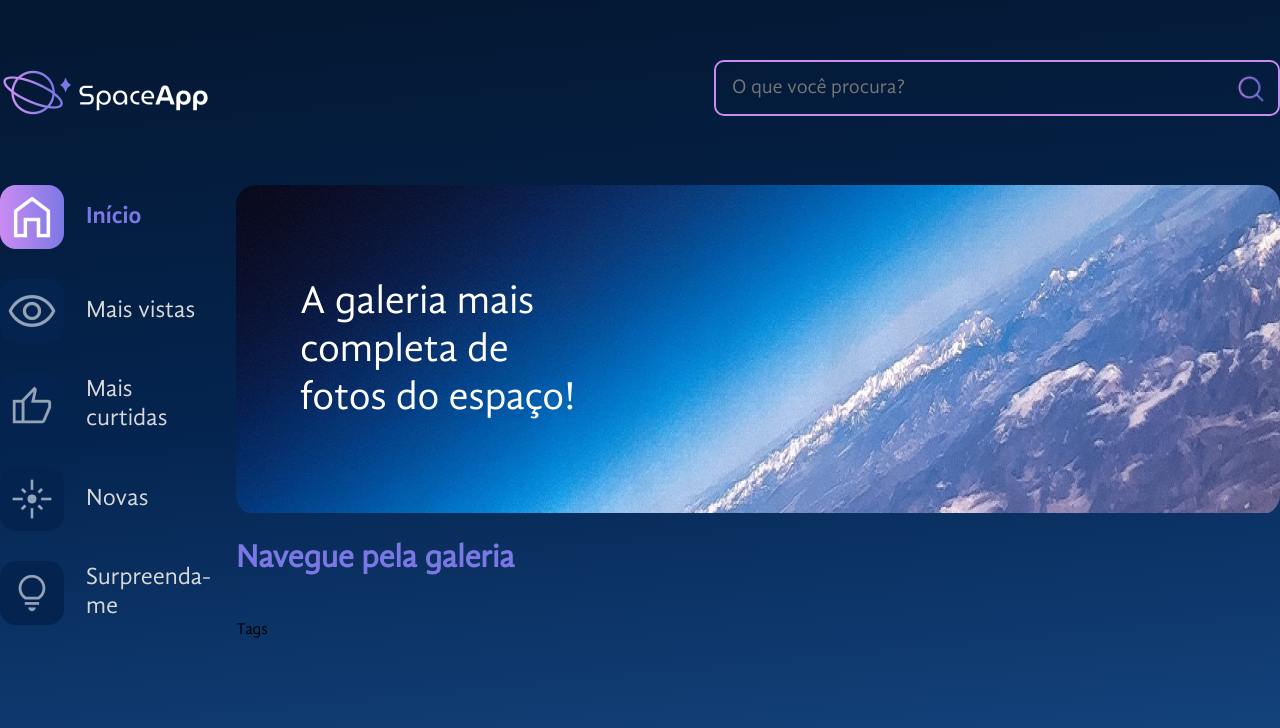
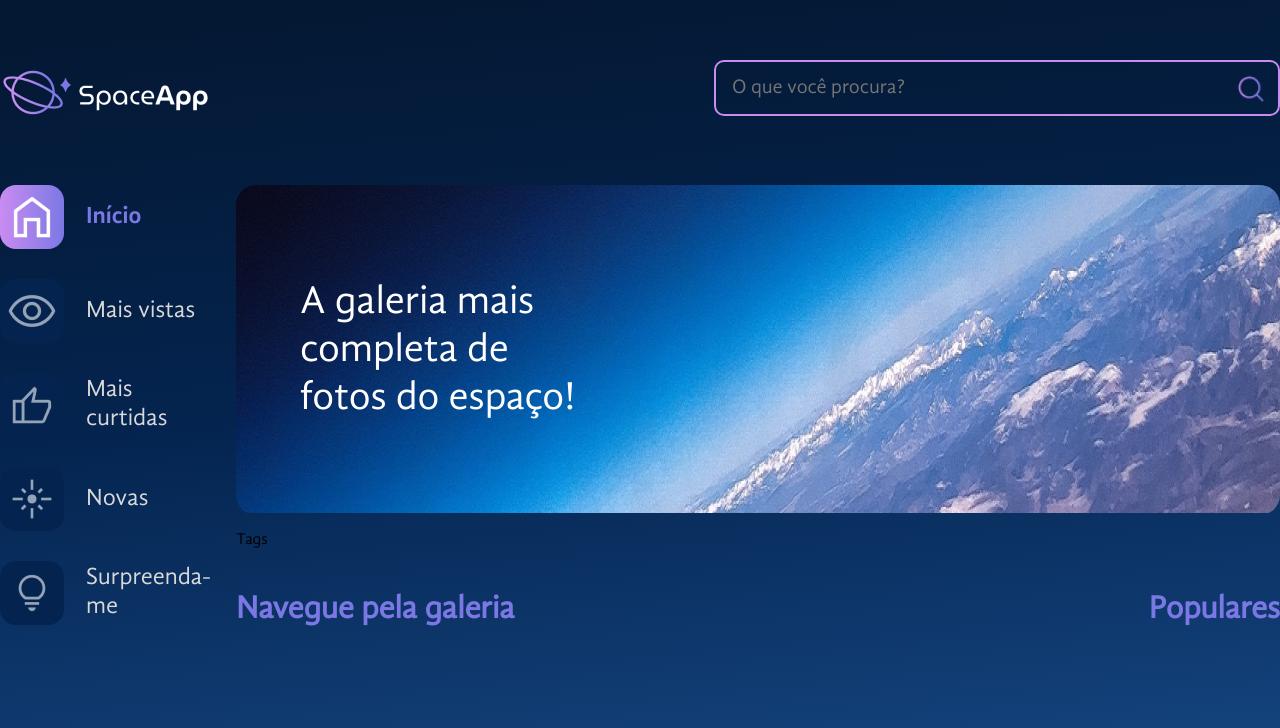
Before and after one commit to Isabely-cards/React-Context, a React (Vite) app: page / in a window 1280 px wide. Shown: the top 728 px of the page. Built offline with nearby package versions, Linux system fonts and the light colour scheme.

Commit message:
Update index.jsx

```diff
--- a/src/componentes/Galeria/index.jsx
+++ b/src/componentes/Galeria/index.jsx
@@ -1,11 +1,27 @@
+import styled from "styled-components"
 import Titulo from "../Titulo"
+import Populares from "./Populares"
 import Tags from "./Tags"
+
+const GaleriaContainer = styled.div`
+    display: flex;
+`
+const SecaoFluida = styled.section`
+    flex-grow: 1;
+`
+
 
 const Galeria = () => {
     return (
         <>
-        <Titulo>Navegue pela galeria</Titulo>
-        <Tags/>
+            <Tags />
+            <GaleriaContainer>
+                <SecaoFluida>
+
+                    <Titulo>Navegue pela galeria</Titulo>
+                </SecaoFluida>
+                <Populares />
+            </GaleriaContainer>
         </>
     )
 }
```
